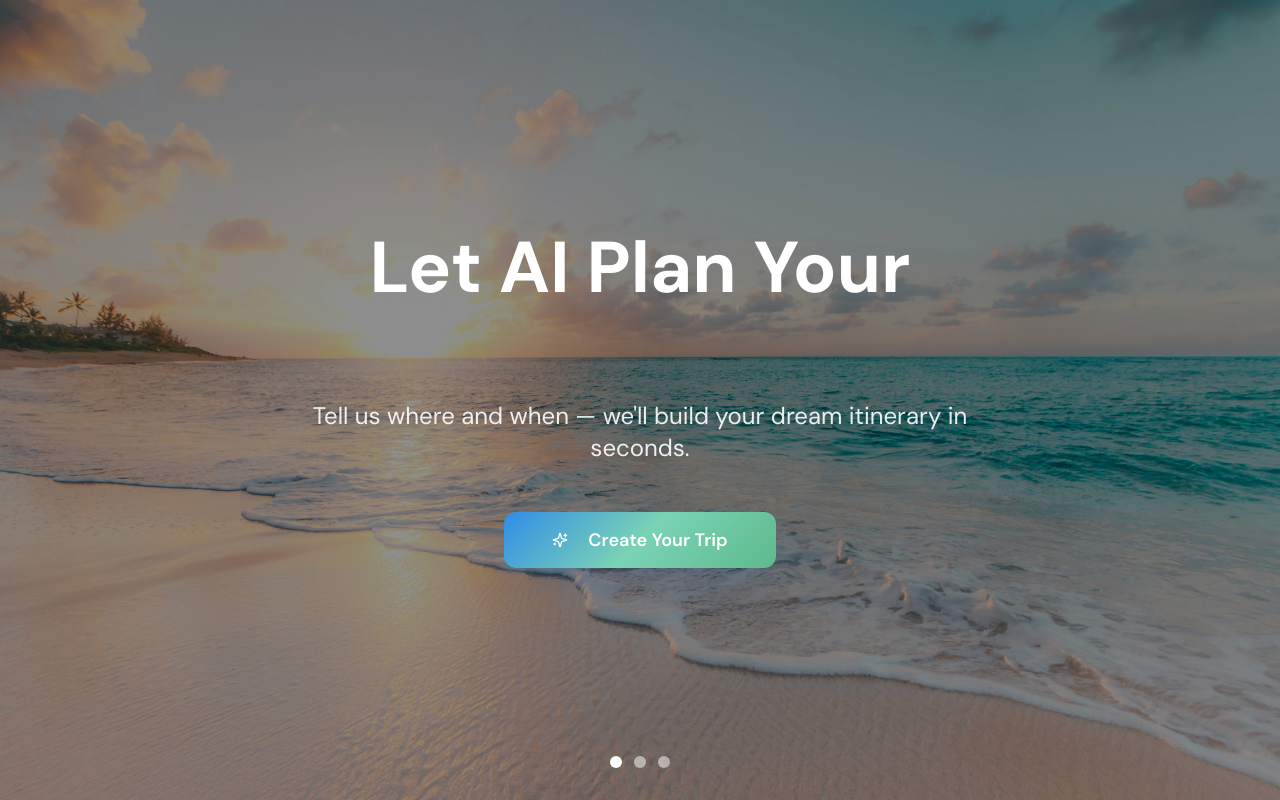
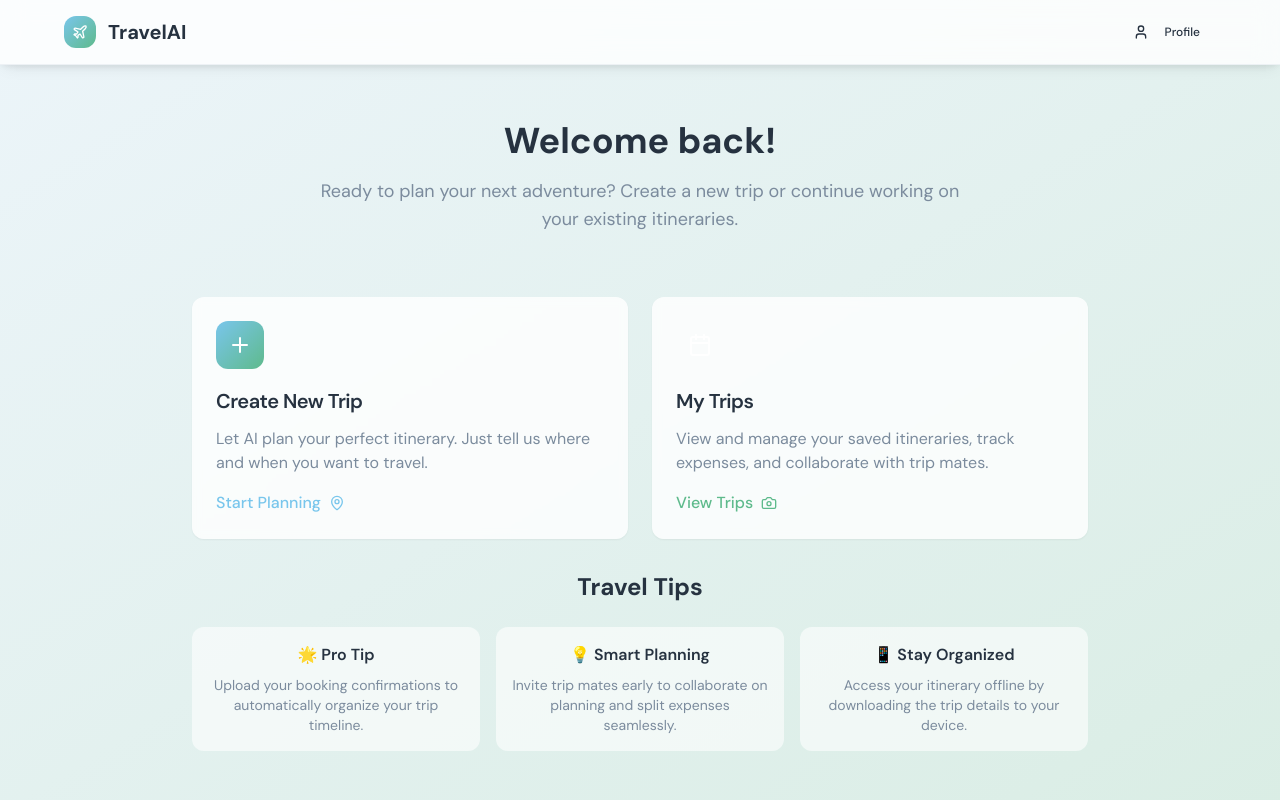
Before and after one commit to abhinavagg810/globetrotter-itinerary-gen, a React (Vite) app: page / in a window 1280 px wide. Both pictures are taken after a click on the button "Continue with Email". Shown: the top 800 px of the page. Built offline with nearby package versions, Linux system fonts and the light colour scheme.

Commit message:
Add User Dashboard
The user dashboard page, which includes "Create Itinerary" and "My Trips" functionalities, was missing and has now been added.

```diff
--- a/src/components/Dashboard.tsx
+++ b/src/components/Dashboard.tsx
@@ -1,5 +1,7 @@
 import React from 'react';
-import LandingPage from './LandingPage';
+import { Button } from '@/components/ui/button';
+import { Card, CardContent, CardHeader, CardTitle } from '@/components/ui/card';
+import { MapPin, Plus, Calendar, User, Plane, Camera } from 'lucide-react';
 
 interface DashboardProps {
   onCreateItinerary: () => void;
@@ -8,5 +10,99 @@ interface DashboardProps {
 }
 
 export function Dashboard({ onCreateItinerary, onViewItineraries, onProfile }: DashboardProps) {
-  return <LandingPage onCreateTrip={onCreateItinerary} />;
+  return (
+    <div className="min-h-screen bg-gradient-to-br from-sky/10 to-sage/20">
+      {/* Header */}
+      <header className="bg-white/80 backdrop-blur-md shadow-soft border-b border-border/50 p-4 sticky top-0 z-10">
+        <div className="max-w-6xl mx-auto flex items-center justify-between">
+          <div className="flex items-center gap-3">
+            <div className="w-8 h-8 bg-gradient-to-br from-sky to-sage rounded-lg flex items-center justify-center">
+              <Plane className="w-4 h-4 text-white" />
+            </div>
+            <h1 className="text-xl font-bold text-deep-blue">TravelAI</h1>
+          </div>
+          <Button
+            variant="ghost"
+            size="sm"
+            onClick={onProfile}
+            className="text-deep-blue hover:text-sky"
+          >
+            <User className="w-4 h-4 mr-2" />
+            Profile
+          </Button>
+        </div>
+      </header>
+
+      {/* Main Content */}
+      <main className="max-w-6xl mx-auto p-4 md:p-6 space-y-8">
+        {/* Welcome Section */}
+        <div className="text-center py-8">
+          <h1 className="text-3xl md:text-4xl font-bold text-deep-blue mb-4">
+            Welcome back!
+          </h1>
+          <p className="text-lg text-muted-foreground max-w-2xl mx-auto">
+            Ready to plan your next adventure? Create a new trip or continue working on your existing itineraries.
+          </p>
+        </div>
+
+        {/* Quick Actions */}
+        <div className="grid md:grid-cols-2 gap-6 max-w-4xl mx-auto">
+          <Card className="group hover:shadow-elegant transition-all duration-300 cursor-pointer border-0 bg-white/80 backdrop-blur-sm" onClick={onCreateItinerary}>
+            <CardHeader className="pb-3">
+              <div className="w-12 h-12 bg-gradient-to-br from-sky to-sage rounded-xl flex items-center justify-center mb-3 group-hover:scale-110 transition-transform">
+                <Plus className="w-6 h-6 text-white" />
+              </div>
+              <CardTitle className="text-xl text-deep-blue">Create New Trip</CardTitle>
+            </CardHeader>
+            <CardContent>
+              <p className="text-muted-foreground mb-4">
+                Let AI plan your perfect itinerary. Just tell us where and when you want to travel.
+              </p>
+              <div className="flex items-center text-sky font-medium">
+                Start Planning
+                <MapPin className="w-4 h-4 ml-2" />
+              </div>
+            </CardContent>
+          </Card>
+
+          <Card className="group hover:shadow-elegant transition-all duration-300 cursor-pointer border-0 bg-white/80 backdrop-blur-sm" onClick={onViewItineraries}>
+            <CardHeader className="pb-3">
+              <div className="w-12 h-12 bg-gradient-to-br from-sage to-sand rounded-xl flex items-center justify-center mb-3 group-hover:scale-110 transition-transform">
+                <Calendar className="w-6 h-6 text-white" />
+              </div>
+              <CardTitle className="text-xl text-deep-blue">My Trips</CardTitle>
+            </CardHeader>
+            <CardContent>
+              <p className="text-muted-foreground mb-4">
+                View and manage your saved itineraries, track expenses, and collaborate with trip mates.
+              </p>
+              <div className="flex items-center text-sage font-medium">
+                View Trips
+                <Camera className="w-4 h-4 ml-2" />
+              </div>
+            </CardContent>
+          </Card>
+        </div>
+
+        {/* Recent Activity or Tips */}
+        <div className="mt-12 text-center">
+          <h2 className="text-2xl font-bold text-deep-blue mb-6">Travel Tips</h2>
+          <div className="grid md:grid-cols-3 gap-4 max-w-4xl mx-auto">
+            <div className="p-4 bg-white/60 rounded-xl">
+              <h3 className="font-semibold text-deep-blue mb-2">🌟 Pro Tip</h3>
+              <p className="text-sm text-muted-foreground">Upload your booking confirmations to automatically organize your trip timeline.</p>
+            </div>
+            <div className="p-4 bg-white/60 rounded-xl">
+              <h3 className="font-semibold text-deep-blue mb-2">💡 Smart Planning</h3>
+              <p className="text-sm text-muted-foreground">Invite trip mates early to collaborate on planning and split expenses seamlessly.</p>
+            </div>
+            <div className="p-4 bg-white/60 rounded-xl">
+              <h3 className="font-semibold text-deep-blue mb-2">📱 Stay Organized</h3>
+              <p className="text-sm text-muted-foreground">Access your itinerary offline by downloading the trip details to your device.</p>
+            </div>
+          </div>
+        </div>
+      </main>
+    </div>
+  );
 }
```
